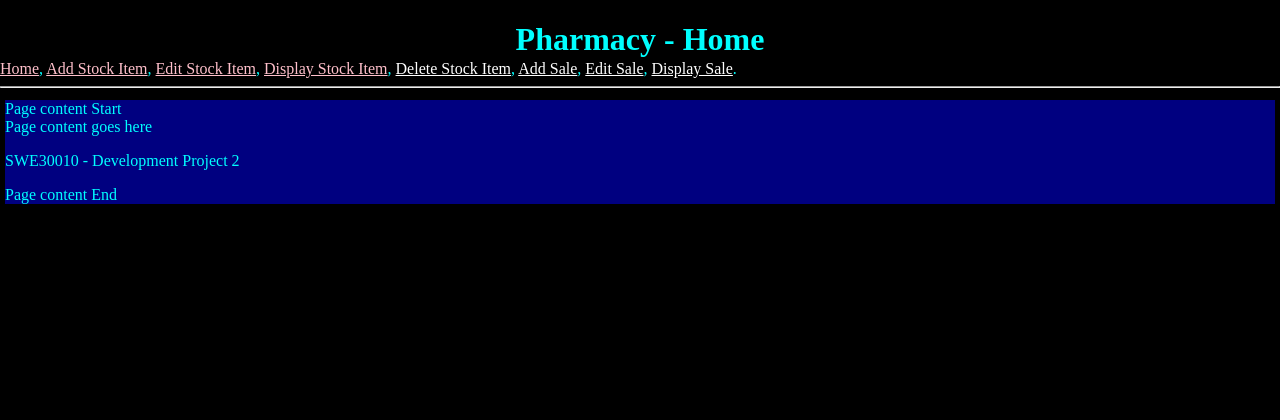
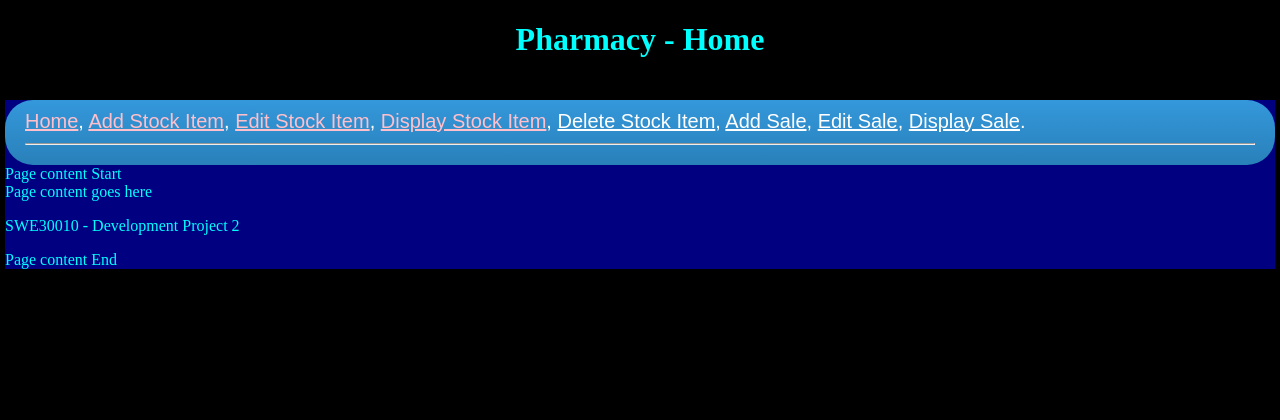
Before and after one commit to edleeenna/swe30010_sreps_webserver, a PHP site: page /index.php in a window 1280 px wide. Shown: the top 420 px of the page. Run offline with PHP 8.4, Linux system fonts and the light colour scheme.

Commit message:
Update common.css

```diff
--- a/css/common.css
+++ b/css/common.css
@@ -27,16 +27,30 @@
 }
 
 nav{
-  left: 0px;
-  top: 60px;
-  width: 100%;
-  height: 35px;
-  position: fixed;
-  background-color: black;
+  background: #3498db;
+  background-image: -webkit-linear-gradient(top, #3498db, #2980b9);
+  background-image: -moz-linear-gradient(top, #3498db, #2980b9);
+  background-image: -ms-linear-gradient(top, #3498db, #2980b9);
+  background-image: -o-linear-gradient(top, #3498db, #2980b9);
+  background-image: linear-gradient(to bottom, #3498db, #2980b9);
+  -webkit-border-radius: 28;
+  -moz-border-radius: 28;
+  border-radius: 28px;
+  font-family: Arial;
+  color: #ffffff;
+  font-size: 20px;
+  padding: 10px 20px 10px 20px;
+  text-decoration: none;
 }
 
 nav a:hover{
-  color: yellow;
+   background: #3cb0fd;
+  background-image: -webkit-linear-gradient(top, #3cb0fd, #3498db);
+  background-image: -moz-linear-gradient(top, #3cb0fd, #3498db);
+  background-image: -ms-linear-gradient(top, #3cb0fd, #3498db);
+  background-image: -o-linear-gradient(top, #3cb0fd, #3498db);
+  background-image: linear-gradient(to bottom, #3cb0fd, #3498db);
+  text-decoration: none;
 }
 
 nav a:link{
```
